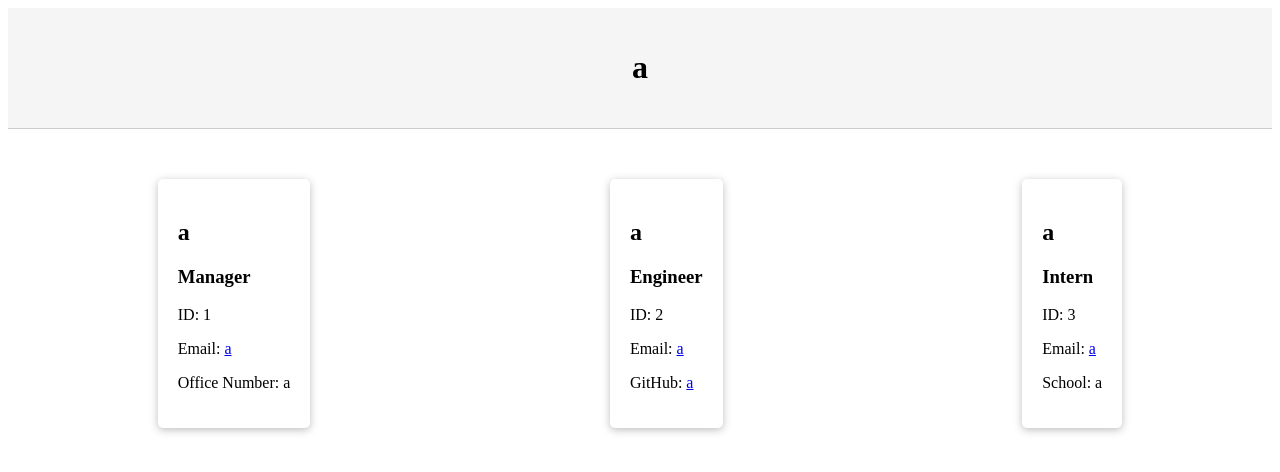
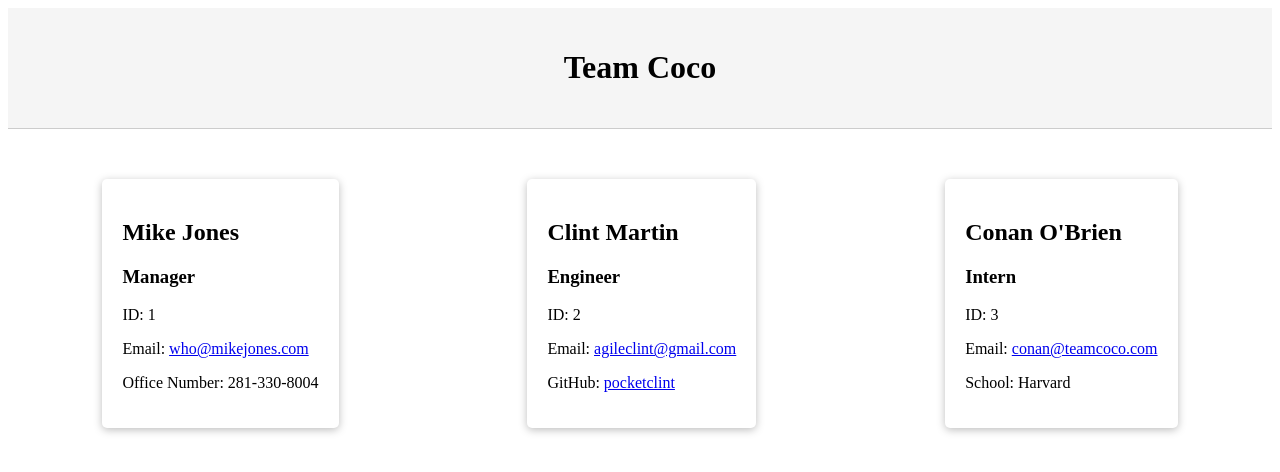
Before and after one commit to pocketclint/TeamPG, a website: page dist/index.html in a window 1280 px wide. Drawn offline with Linux system fonts and the light colour scheme.

Commit message:
HTML sample for repo

```diff
--- a/dist/index.html
+++ b/dist/index.html
@@ -5,47 +5,47 @@
     <meta charset="UTF-8">
     <meta http-equiv="X-UA-Compatible" content="IE=edge">
     <meta name="viewport" content="width=device-width, initial-scale=1.0">
-        <title>a</title>
+    <title>Team Coco</title>
     <link rel="stylesheet" href="/src/style.css">
     </head>
 
     <body>
 
     <header>
-            <h1>a</h1>
+        <h1>Team Coco</h1>
     </header>
     <div class="container">
     <div class="card">
         <div class="card-top">
-                <h2>a</h2>
+            <h2>Mike Jones</h2>
             <h3>Manager</h3>
         </div>
         <div class="card-bottom">
             <p>ID: 1</p>
-            <p>Email: <a href="mailto:a">a</a></p>
-        <p>Office Number: a</p>
+        <p>Email: <a href="mailto:who@mikejones.com">who@mikejones.com</a></p>
+    <p>Office Number: 281-330-8004</p>
         </div>
     </div>
     <div class="card">
         <div class="card-top">
-                <h2>a</h2>
+            <h2>Clint Martin</h2>
             <h3>Engineer</h3>
         </div>
         <div class="card-bottom">
             <p>ID: 2</p>
-            <p>Email: <a href="mailto:a">a</a></p>
-        <p>GitHub: <a href="https://github.com/a">a</a></p>
+        <p>Email: <a href="mailto:agileclint@gmail.com">agileclint@gmail.com</a></p>
+    <p>GitHub: <a href="https://github.com/pocketclint">pocketclint</a></p>
         </div>
     </div>
     <div class="card">
         <div class="card-top">
-                <h2>a</h2>
+            <h2>Conan O'Brien</h2>
             <h3>Intern</h3>
         </div>
         <div class="card-bottom">
             <p>ID: 3</p>
-            <p>Email: <a href="mailto:a">a</a></p>
-        <p>School: a</p>
+        <p>Email: <a href="mailto:conan@teamcoco.com">conan@teamcoco.com</a></p>
+    <p>School: Harvard</p>
         </div>
     </div>
 </div>
```
Lines whose indentation alone changed are shown as unchanged.
